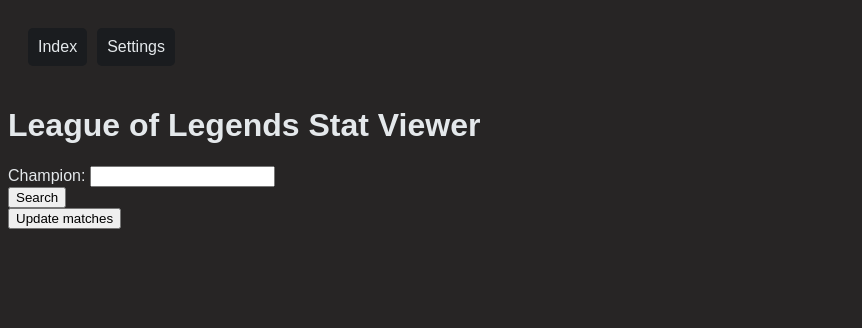
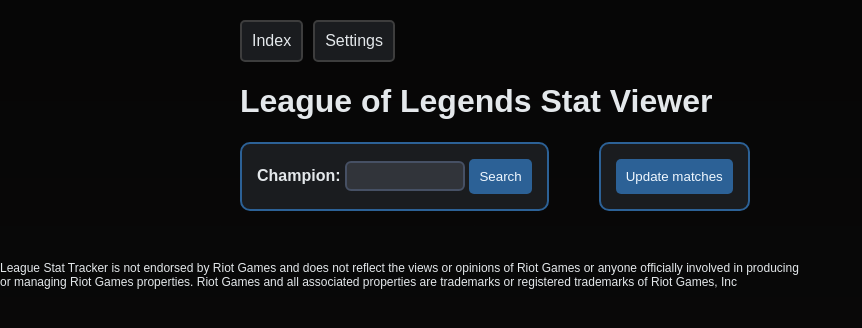
Before and after one commit to ryanjj-chew/LeagueTracker, a Flask app: template templates/index.html in a window 1280 px wide. Shown: the top 328 px of the page, without its empty margins (0-862 px from the left). Run offline with Flask 3, Linux system fonts and the light colour scheme; the template is opened without the code that fills it: values that come from a table or form of the project are taken from there, others are empty.

Commit message:
Added background images, further styling done on main index page

```diff
--- a/app.py
+++ b/app.py
@@ -6,7 +6,7 @@ from wtforms.validators import DataRequired, ValidationError
 from database import Database
 from session_flask import Session
 from dataframe_flask import Data_Flask
-
+from background_images import random_bg
 
 app = Flask(__name__)
 app.config["SECRET_KEY"] = "BxGWP%wez3EG&0kK£"
@@ -44,10 +44,10 @@ class PuuidForm(FlaskForm):
 
 class ChampionForm(FlaskForm):
     champion_name = StringField("Champion:", validators=[DataRequired(), validate_champion])
-    submit = SubmitField("Search")
+    champion_submit = SubmitField("Search")
 
 class UpdateForm(FlaskForm):
-    submit = SubmitField("Update matches")
+    update_submit = SubmitField("Update matches")
 
 
 @app.route("/", methods=["GET", "POST"])
@@ -58,7 +58,9 @@ def Index():
     query = ""
     status = ""
 
-    if form_update.submit.data and form_update.validate_on_submit():
+    bg = random_bg()
+
+    if form_update.update_submit.data and form_update.validate_on_submit():
         with open("data/settings.json", "r") as file:
             data = json.load(file)
         session = Session(name=data["riot_id"], tag=data["tag"], region=data["region"],api_key=data["api_key"], queue="Ranked")
@@ -70,7 +72,7 @@ def Index():
         db.update_self_player_timeline()
         db.close()
 
-    if form.submit.data and form.validate_on_submit():
+    if form.champion_submit.data and form.validate_on_submit():
         champion_id = form.champion_id
         db = Database()
 
@@ -111,7 +113,7 @@ def Index():
         query = data.return_stats()
         print(query)
 
-    return render_template("index.html", champions=champions, form=form, form_update=form_update, query=query, status=status)
+    return render_template("index.html", bg=bg, champions=champions, form=form, form_update=form_update, query=query, status=status)
 
 
 @app.route("/settings", methods=["GET", "POST"])
--- /dev/null
+++ b/background_images.py
@@ -0,0 +1,5 @@
+import random
+
+def random_bg():
+    images = ["https://wiki.leagueoflegends.com/en-us/images/thumb/K%27Sante_EmpyreanSkin_HD.jpg/1920px-K%27Sante_EmpyreanSkin_HD.jpg?93b56", "https://wiki.leagueoflegends.com/en-us/images/Yasuo_GenesisNightbringerSkin_HD.jpg?2dc55", "https://wiki.leagueoflegends.com/en-us/images/Kayle_PrestigeEmpyreanSkin_HD.jpg?c89ca", "https://wiki.leagueoflegends.com/en-us/images/thumb/SKTT12016Skin_HD.jpg/1920px-SKTT12016Skin_HD.jpg?88614", "https://wiki.leagueoflegends.com/en-us/images/thumb/Pantheon_DragonslayerSkin_HD.jpg/1920px-Pantheon_DragonslayerSkin_HD.jpg?36d5b", "https://wiki.leagueoflegends.com/en-us/images/thumb/Aatrox_BloodMoonSkin_HD.jpg/1920px-Aatrox_BloodMoonSkin_HD.jpg?42e87", "https://wiki.leagueoflegends.com/en-us/images/thumb/BlackfrostSkin_HD.jpg/1920px-BlackfrostSkin_HD.jpg?d8bc9", "https://wiki.leagueoflegends.com/en-us/images/thumb/BloodMoonSkin_HD.jpg/1920px-BloodMoonSkin_HD.jpg?e42a2", "https://wiki.leagueoflegends.com/en-us/images/thumb/DivineDariusFallenGarenSkin_HD.jpg/1920px-DivineDariusFallenGarenSkin_HD.jpg?854b8"]
+    return random.choice(images)
--- a/static/style.css
+++ b/static/style.css
@@ -1,12 +1,31 @@
 body {
-    background-color: rgb(39, 37, 37);
     color: rgb(228, 232, 235);
     font-family: Arial, Helvetica, sans-serif;
+    margin: 0;
+}
+
+.page {
+    max-width: 800px;
+    margin: 0 auto;
+    padding: 20px;
+}
+
+.bg {
+    position: fixed;
+    inset: 0;
+    z-index: -1;
+
+    background-color: rgb(39, 37, 37);
+    background-size: cover;
+    background-position: center;
+    background-repeat: no-repeat;
+
+    filter: blur(0.5px);
+    transform: scale(1.05);
 }
 
 .navbar {
     display: flex;
-    padding: 20px;
     gap: 10px;
 }
 
@@ -15,6 +34,7 @@ body {
     color: rgb(228, 232, 235);
     background-color: rgb(26, 28, 31);
     padding: 10px;
+    border: 2px solid rgb(61, 61, 61);
     border-radius: 5px;
 }
 
@@ -65,12 +85,14 @@ body {
     background-color: rgb(44, 97, 150);
     transform: scale(1.005);
     cursor: pointer;
+    transition: 0.15s ease;
 }
 
 .match.loss:hover{
     background-color: rgb(155, 47, 47);
     transform: scale(1.005);
     cursor: pointer;
+    transition: 0.15s ease;
 }
 
 .match.win {
@@ -130,3 +152,73 @@ body {
     font-weight: bold;
     color: #ff191d;
 }
+
+.form {
+    font-weight: bolder;
+    display: flex;
+    align-items: center;
+    gap: 50px;
+    margin-bottom: 30px;
+}
+
+.champion-form,
+.update-form {
+    font: bold;
+    background-color: rgb(26, 28, 31);
+    border: 2px solid rgb(44, 97, 150);
+    border-radius: 10px;
+    padding: 15px;
+}
+
+.form input[type="text"] {
+    background-color: rgb(49, 52, 58);
+    color: aliceblue;
+
+    border: 2px solid rgb(70, 80, 100);
+    border-radius: 6px;
+    font-size: 14px;
+    padding: 5px 8px;
+    width: 100px;
+
+    outline: none;
+}
+
+.form input[type="text"]:focus {
+    background-color: rgb(49, 52, 58);
+    color: aliceblue;
+    border-color: rgb(44, 97, 150);
+    box-shadow: 0 0 5px rgba(44, 97, 150, 0.5);
+    font-size: 14px;
+}
+
+.form input:-webkit-autofill,
+.form input:-webkit-autofill:hover,
+.form input:-webkit-autofill:focus {
+    -webkit-box-shadow: 0 0 0px 1000px rgb(49, 52, 58) inset; /* forces background */
+    -webkit-text-fill-color: aliceblue;             /* fixes text color */
+    transition: background-color 5000s ease-in-out 0s;        /* prevents flash */
+    font-size: 14px;
+}
+
+.form input[type="submit"] {
+    background-color: rgb(44, 97, 150);
+    color: aliceblue;
+    border: none;
+    border-radius: 5px;
+    padding: 10px;
+}
+
+.form input[type="submit"]:hover {
+    background-color: rgb(39, 80, 121);
+    cursor: pointer;
+    transition: 0.15s ease;
+}
+
+.form input[type="submit"]:active {
+    background-color: rgb(30, 69, 109);
+}
+
+.footer {
+    font-size: 12px;
+    width: 800px;
+}
--- a/templates/base.html
+++ b/templates/base.html
@@ -2,13 +2,22 @@
 <html>
     <head>
         <title>{% block title %}League Stats Viewer{% endblock %}</title>
-        <link rel="stylesheet" href="static/style.css">
+        <link rel="stylesheet" href="{{ url_for('static', filename='style.css') }}">
     </head>
     <body>
-        <header>
-            {% include "navigation.html" %}
-        </header>
-        {% block content %}
-        {% endblock %}
+
+        <div class="bg" style="background-image: linear-gradient(rgba(0, 0, 0, 0.85), rgba(0,0,0,0.65)), url('{{ bg }}');"></div>
+
+        <main class="page">
+            <header>
+                {% include "navigation.html" %}
+            </header>
+            {% block content %}
+            {% endblock %}
+        </main>
+
+        <footer class="footer">
+            League Stat Tracker is not endorsed by Riot Games and does not reflect the views or opinions of Riot Games or anyone officially involved in producing or managing Riot Games properties. Riot Games and all associated properties are trademarks or registered trademarks of Riot Games, Inc
+        </footer>
     </body>
 </html>
--- a/templates/index.html
+++ b/templates/index.html
@@ -6,6 +6,8 @@ Index
 
 {% block content %}
     <p><h1>League of Legends Stat Viewer</h1></p>
+
+    <!-- Add in Player name in if block -->
 
     <div class="form">
         <form method="POST" class="champion-form">
@@ -19,13 +21,12 @@ Index
                 <option value="{{ champion.name }}">
             {% endfor %}
         </datalist>
-        <br/>
-        {{ form.submit() }}
+        {{ form.champion_submit() }}
         </form>
 
         <form method="POST" class="update-form">
             {{ form_update.hidden_tag() }}
-            {{ form_update.submit() }}
+            {{ form_update.update_submit() }}
             {% if status %}
                 <p>{{ status }}</p>
             {% endif %}
```
